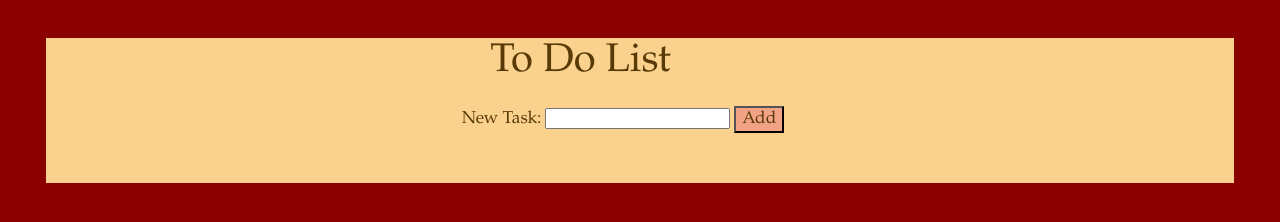
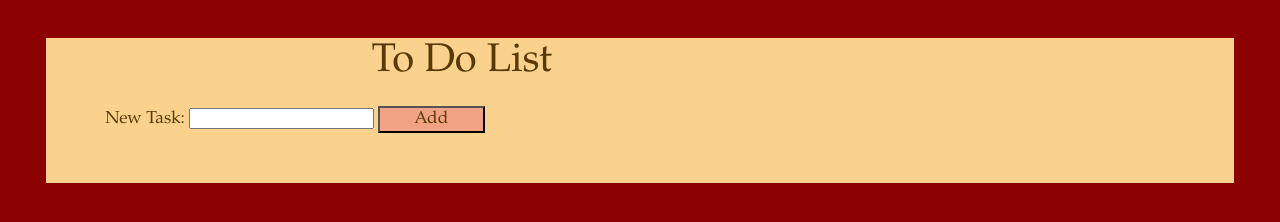
Before and after one commit to harrmi02/harrmi02.github.io, a plain HTML site: page todo.html in a window 1280 px wide. Drawn offline with Linux system fonts and the light colour scheme.

Commit message:
add task scaling improved?

```diff
--- a/ToDo.css
+++ b/ToDo.css
@@ -14,7 +14,7 @@ p{
     color: #583a06;
     font-size: 30pt;
     margin-bottom: 20px;
-    width: 90%;
+    width: 70%;
 	}
 
 section{
@@ -26,14 +26,20 @@ section{
 
 	}
 
+#add {
+    background-color: #f3a385;
+    width: 10%;
+}
+
 #addTask{
 	border: none;
-    width: 30%;
+    width: 90%;
     margin-left: auto;
     margin-right: auto;
     margin-top: 20px;
     margin-bottom: 10px;
     padding-bottom: 0px;
+
 }
 
 td, label, button{
@@ -41,7 +47,3 @@ td, label, button{
     font-family: "Goudy Old Style", Garamond, "Big Caslon", "Times New Roman", serif;
     font-size: 13pt;
 }
-
-button {
-    background-color: #f3a385;
-}
```
